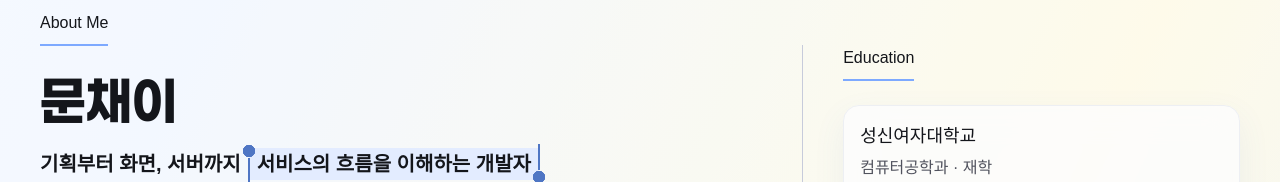
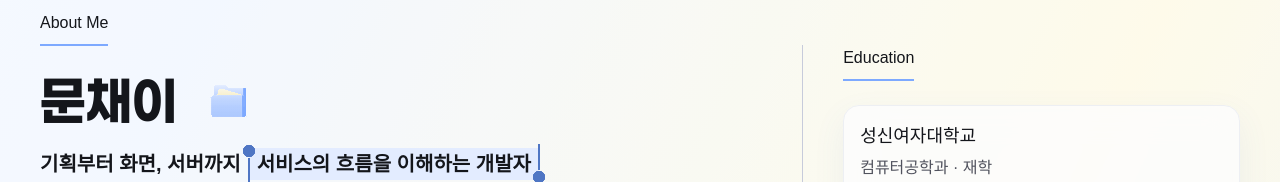
Before and after one commit to chaei388/portfolio, a React (Vite) app: page /#contact in a window 1280 px wide. Shown: the part 229-411 px from the top of the page. Built offline with nearby package versions, Linux system fonts and the light colour scheme; a web font is replaced by a local one.

Commit message:
feat: About에 Archive 바로가기 추가
변경 내용

- About 이름 옆에 Archive 페이지로 이동하는 폴더 아이콘 추가

```diff
--- a/src/pages/Home/sections/About/About.module.css
+++ b/src/pages/Home/sections/About/About.module.css
@@ -37,11 +37,45 @@
   background: var(--blue-500);
 }
 
+.nameRow {
+  display: flex;
+  align-items: baseline;
+  /* flex-end는 박스 하단에 정렬, 아이콘이 상대적으로 아래쪽에 위치해보임
+  baseline(글자 기준선 정렬)로 수정 */
+  gap: 2rem; /* 32px */
+
+  margin-bottom: 1rem; /* 16px */
+}
+
 .name {
-  margin-bottom: 1rem; /* 16px */
-
   font: var(--font-display);
   color: var(--gray-900);
+}
+
+.archiveLink {
+  display: inline-block;
+
+  /* 키보드 포커스 시 테두리 둥글어보이게*/
+  border-radius: var(--radius-lg);
+
+  transition: transform 0.2s ease;
+}
+
+.archiveLink:hover {
+  transform: translateY(-0.125rem); /* -2px */
+}
+
+/* 키보드 포커스 시 테두리 */
+.archiveLink:focus-visible {
+  outline: 2px solid var(--blue-700);
+  outline-offset: 0.25rem; /* 4px */
+}
+
+.archiveIcon {
+  display: block;
+
+  width: 2.5rem; /* 40px */
+  height: 2.5rem; /* 40px */
 }
 
 .tagline {
--- a/src/pages/Home/sections/About/About.tsx
+++ b/src/pages/Home/sections/About/About.tsx
@@ -1,5 +1,7 @@
+import { Link } from 'react-router-dom'
 import { aboutData } from '../../../../data/about'
 import emailIcon from '../../../../assets/icons/email.svg'
+import folderIcon from '../../../../assets/icons/folder.svg'
 import githubIcon from '../../../../assets/icons/github.svg'
 import styles from './About.module.css'
 
@@ -35,16 +37,33 @@ function About() {
           <div className={styles.profile}>
             <p className={styles.eyebrow}>About Me</p>
 
-            {/* 이름, 한 줄 소개, 자기소개 */}
-            <h1 id="about-title" className={styles.name}>
-              {aboutData.name}
-            </h1>
+            {/* 이름 + 아카이브 아이콘 */}
+            <div className={styles.nameRow}>
+              {/* 이름 */}
+              <h1 id="about-title" className={styles.name}>
+                {aboutData.name}
+              </h1>
+
+              {/* 폴더 아이콘 (아카이브 페이지 이동) */}
+              <Link
+                to="/archive"
+                className={styles.archiveLink}
+                aria-label="Archive 페이지로 이동"
+                title="Archive"
+              >
+                <img src={folderIcon} alt="" className={styles.archiveIcon} />
+              </Link>
+            </div>
+
+            {/* 한 줄 소개 (하이라이트X 영역과 O영역을 분리해서 css 적용) */}
             <p className={styles.tagline}>
               <span>{taglineBaseText}</span>
               <span className={styles.taglineHighlight}>
                 {taglineHighlightText}
               </span>
             </p>
+
+            {/* 세부 자기소개 */}
             <p className={styles.description}>{aboutData.description}</p>
 
             {/* Contact (깃허브, 이메일) */}
```
Also changed, not shown: src/assets/icons/folder.svg (added).
